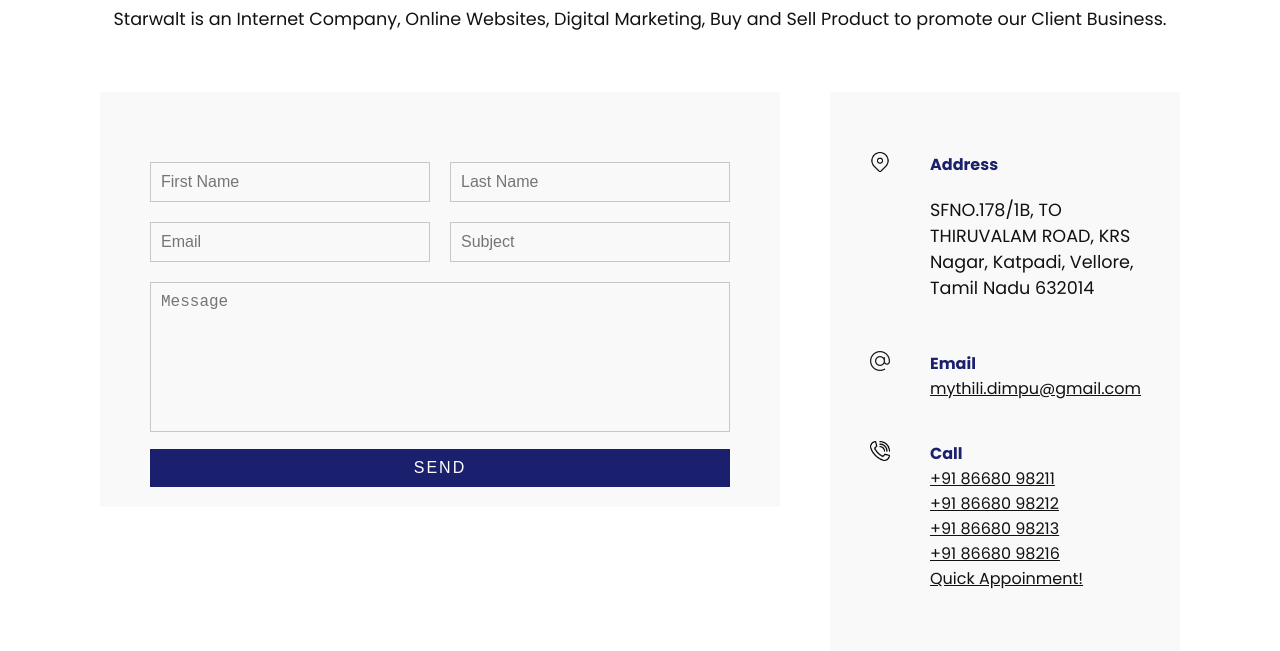
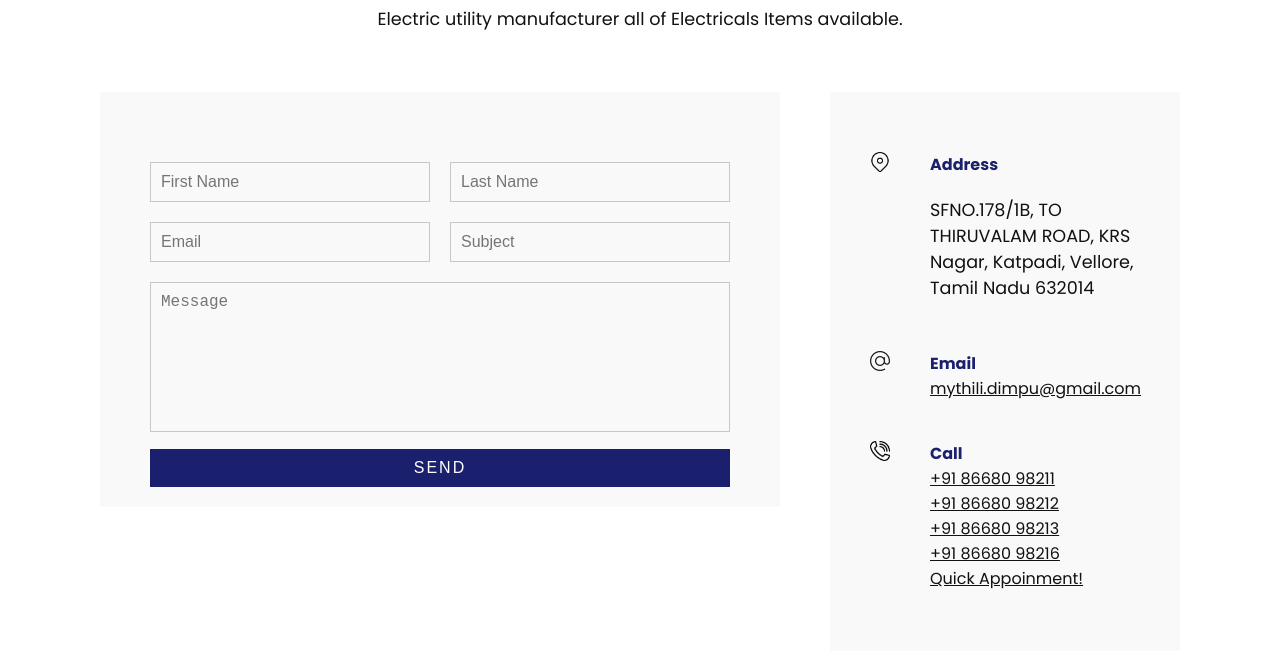
Before and after one commit to Dimple-Industries/Dimple-Industries.github.io, a plain HTML site: page contact.html in a window 1280 px wide. Shown: the part 219-870 px from the top of the page. Drawn offline with Linux system fonts and the light colour scheme.

Commit message:
Update contact.html

```diff
--- a/contact.html
+++ b/contact.html
@@ -52,8 +52,7 @@
         <h1>Contact us</h1>
         <p>
 
-Starwalt is an Internet Company, Online Websites, Digital Marketing, Buy and Sell Product to promote our Client Business.
-
+Electric utility manufacturer all of Electricals Items available.
         </p>
       </div>
       <div class="contact">
```
